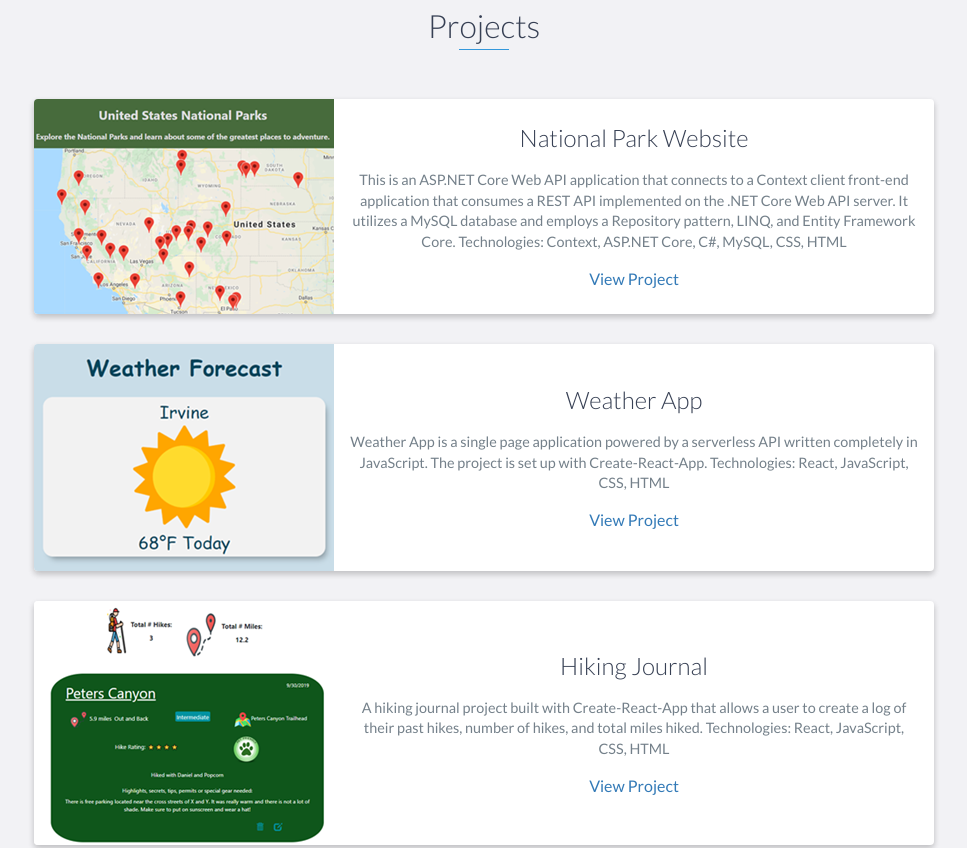
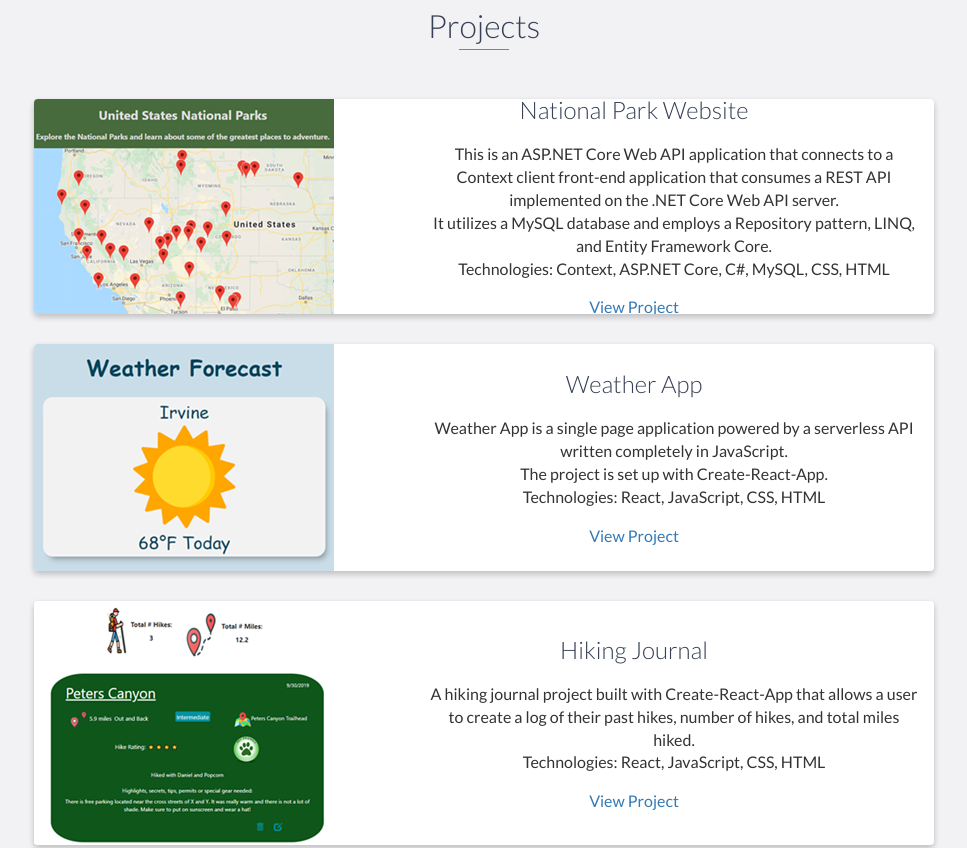
Before and after one commit to BrittBallard21/brittballard21.github.io, a website: page index.html in a window 1280 px wide. Shown: the part 2531-3379 px from the top of the page, without its empty margins (156-1123 px from the left). Drawn offline with nearby package versions, Linux system fonts and the light colour scheme.

Commit message:
project fixes

```diff
--- a/index.html
+++ b/index.html
@@ -169,11 +169,17 @@
                     <!-- End .project-image -->
                     <div class="project-info">
                         <h3>National Park Website</h3>
-                        <p>
+                        <ul>
+                            <ul>
                                 This is an ASP.NET Core Web API application that connects to a Context client front-end application that consumes a REST API implemented on the .NET Core Web API server.
+                            </ul>
+                            <ul>
                                 It utilizes a MySQL database and employs a Repository pattern, LINQ, and Entity Framework Core.
+                            </ul>
+                            <ul>
                                 Technologies: Context, ASP.NET Core, C#, MySQL, CSS, HTML
-                        </p>
+                            </ul>
+                        </ul>
                         <a href="#">View Project</a>
                     </div>
                     <!-- End .project-info -->
@@ -187,11 +193,17 @@
                     <!-- End .project-image -->
                     <div class="project-info">
                         <h3>Weather App</h3>
-                        <p>
+                        <ul>
+                            <ul>
                                 Weather App is a single page application powered by a serverless API written completely in JavaScript.
+                            </ul>
+                            <ul>
                                 The project is set up with Create-React-App.
+                            </ul>
+                            <ul>
                                 Technologies: React, JavaScript, CSS, HTML
-                        </p>
+                            </ul>
+                        </ul>
                         <a href="#">View Project</a>
                     </div>
                     <!-- End .project-info -->
@@ -205,10 +217,14 @@
                     <!-- End .project-image -->
                     <div class="project-info">
                         <h3>Hiking Journal</h3>
-                        <p>
+                        <ul>
+                            <ul>
                                 A hiking journal project built with Create-React-App that allows a user to create a log of their past hikes, number of hikes, and total miles hiked.
+                            </ul>
+                            <ul>
                                 Technologies: React, JavaScript, CSS, HTML
-                        </p>
+                            </ul>
+                        </ul>
                         <a href="#">View Project</a>
                     </div>
                     <!-- End .project-info -->
```
Lines whose indentation alone changed are shown as unchanged.
